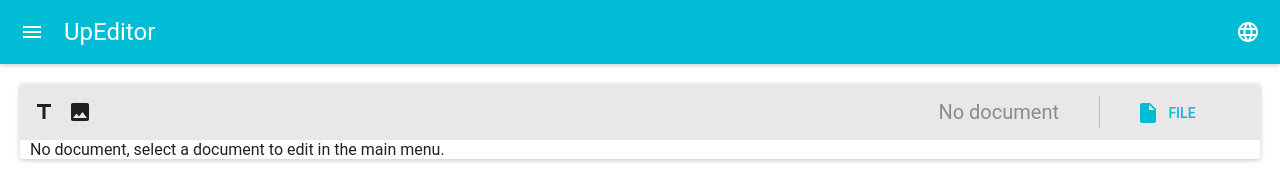
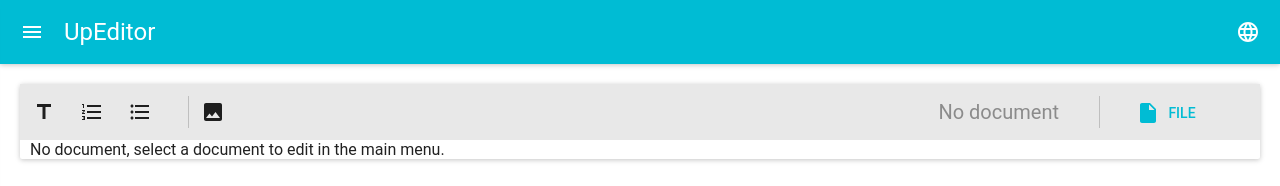
Before and after one commit to same31/upeditor, a React app: page / in a window 1280 px wide. Shown: the top 186 px of the page. Built offline with nearby package versions, Linux system fonts and the light colour scheme; what react-tap-event-plugin would draw is missing.

Commit message:
moar buttons !

```diff
--- a/src/components/Editor/components/EditorComponent.js
+++ b/src/components/Editor/components/EditorComponent.js
@@ -10,6 +10,8 @@
 import InsertDriveFile from 'material-ui/svg-icons/editor/insert-drive-file';
 import Title from 'material-ui/svg-icons/editor/title';
 import InsertPhoto from 'material-ui/svg-icons/editor/insert-photo';
+import FormatListBulleted from 'material-ui/svg-icons/editor/format-list-bulleted';
+import FormatListNumbered from 'material-ui/svg-icons/editor/format-list-numbered';
 import Intel from '../Internalisation';
 //example of us Intel -> Internalisation.getMsg("btnSave");
 import ActionLanguage from 'material-ui/svg-icons/action/language';
@@ -149,7 +151,10 @@
                                 <MenuItem primaryText={<h2>Title 2</h2>} />
                                 <MenuItem primaryText={<h3>Title 3</h3>} />
                             </IconMenu>
-                            <InsertPhoto />
+                            <IconButton><FormatListNumbered/></IconButton>
+                            <IconButton><FormatListBulleted/></IconButton>
+                            <ToolbarSeparator/>
+                            <IconButton><InsertPhoto /></IconButton>
                         </ToolbarGroup>
                         <ToolbarGroup>
                             <ToolbarTitle text={this.state.title}/>
```
